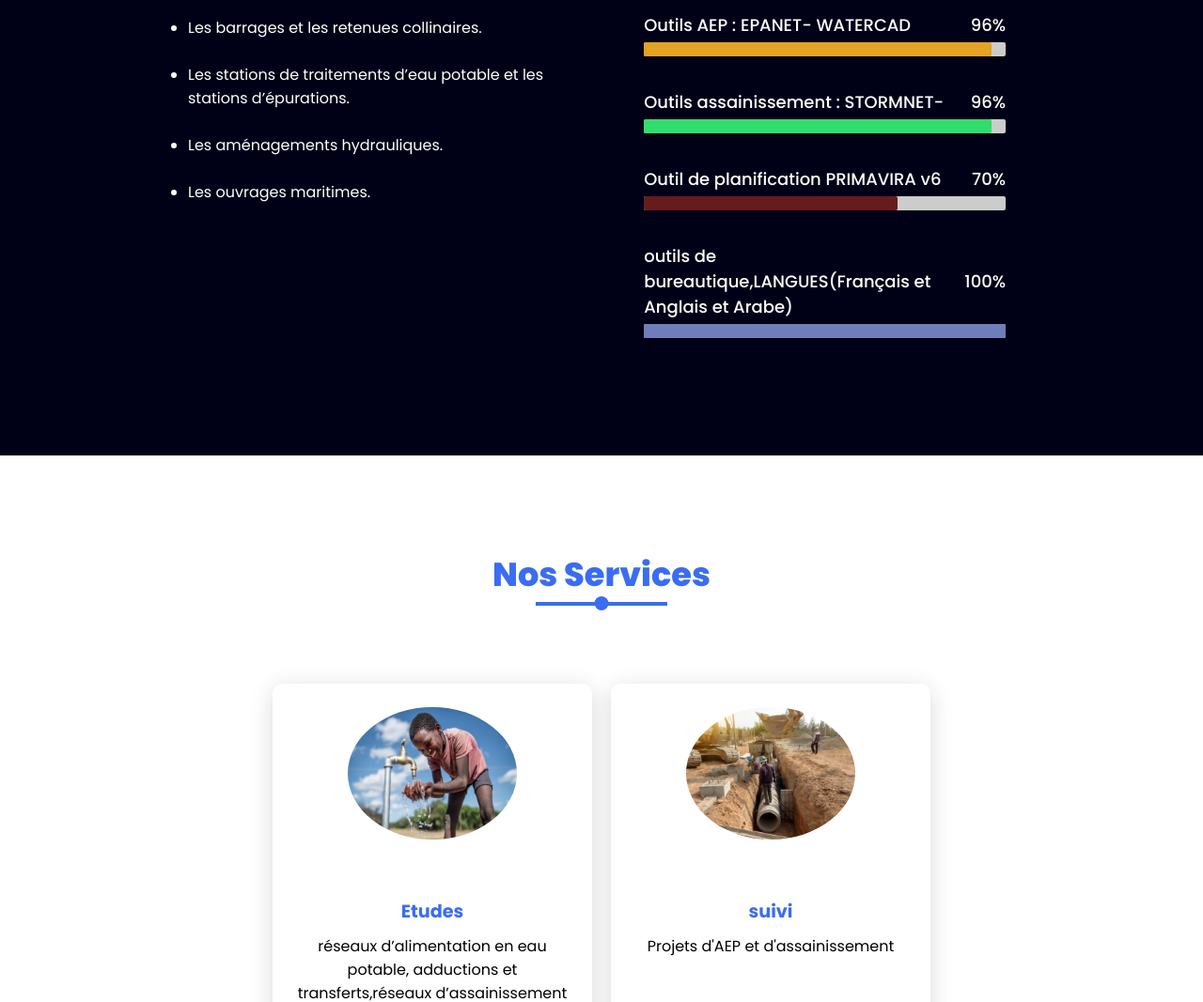
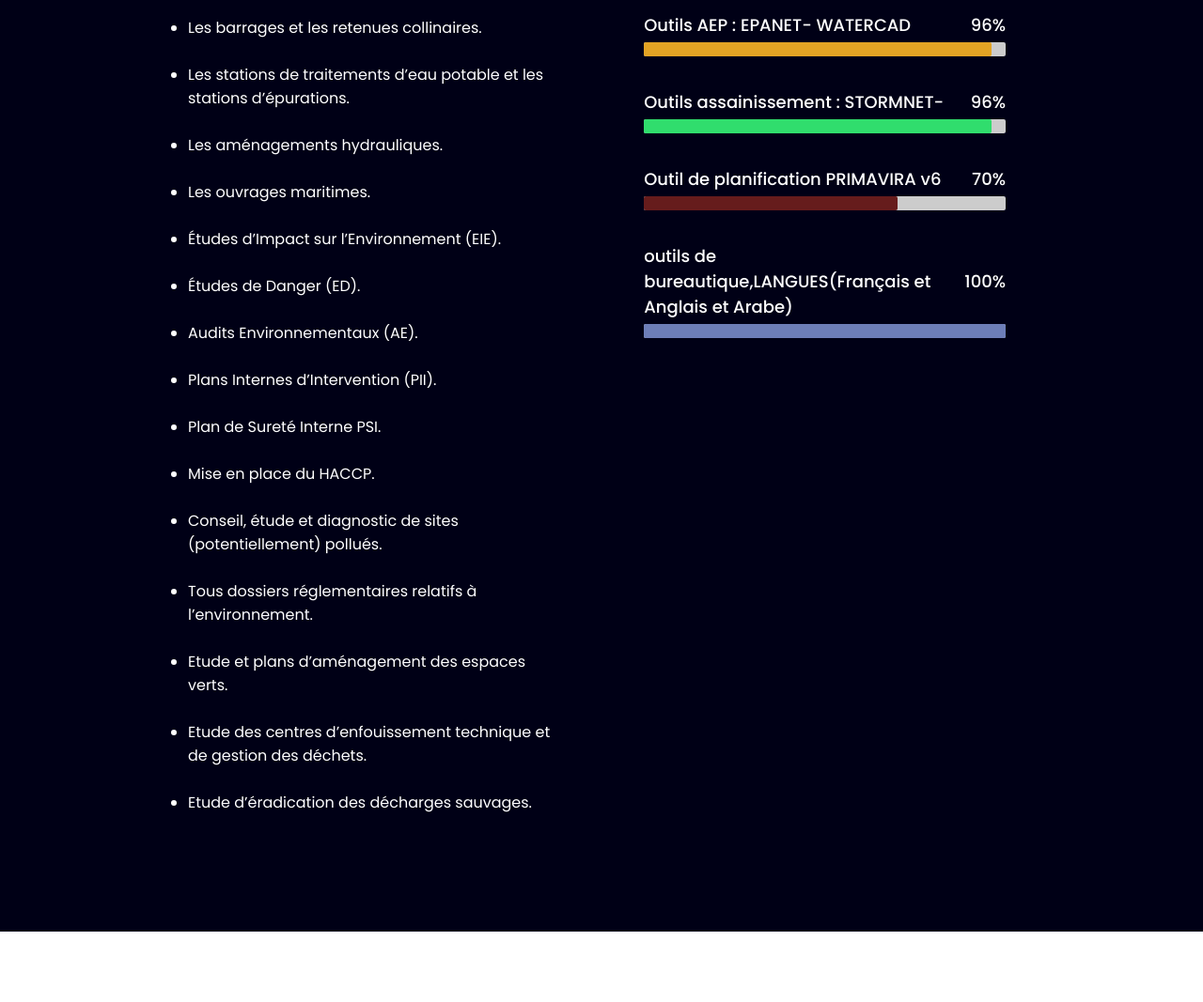
Before and after one commit to seif03/Technologie-de-l-eau, a plain HTML site: page index.html in a window 1280 px wide. Shown: the part 2004-3071 px from the top of the page at 94% size. Drawn offline with Linux system fonts and the light colour scheme.

Commit message:
third commit

```diff
--- a/index.html
+++ b/index.html
@@ -100,6 +100,18 @@ Technologie de l'eau
             <li>Les stations de traitements d’eau potable et les stations d’épurations.</li></br>
             <li>Les aménagements hydrauliques.</li></br>
             <li>Les ouvrages maritimes.</li></br>
+            <li>Études d’Impact sur l’Environnement (EIE).</li></br>
+            <li>Études de Danger (ED).</li></br>
+            <li>Audits Environnementaux (AE).</li></br>
+            <li>Plans Internes d’Intervention (PII).</li></br>
+            <li>Plan de Sureté Interne PSI.</li></br>
+            <li>Mise en place du HACCP.</li></br>
+            <li>Conseil, étude et diagnostic de sites (potentiellement) pollués.</li></br>
+            <li>Tous dossiers réglementaires relatifs à l’environnement.</li></br>
+            <li>Etude et plans d’aménagement des espaces verts.</li></br>
+            <li>Etude des centres d’enfouissement technique et de gestion des déchets.</li></br>
+            <li>Etude d’éradication des décharges sauvages.</li></br>
+
           </ul>
         </div>
         <div class="column col-right reveal">
```
